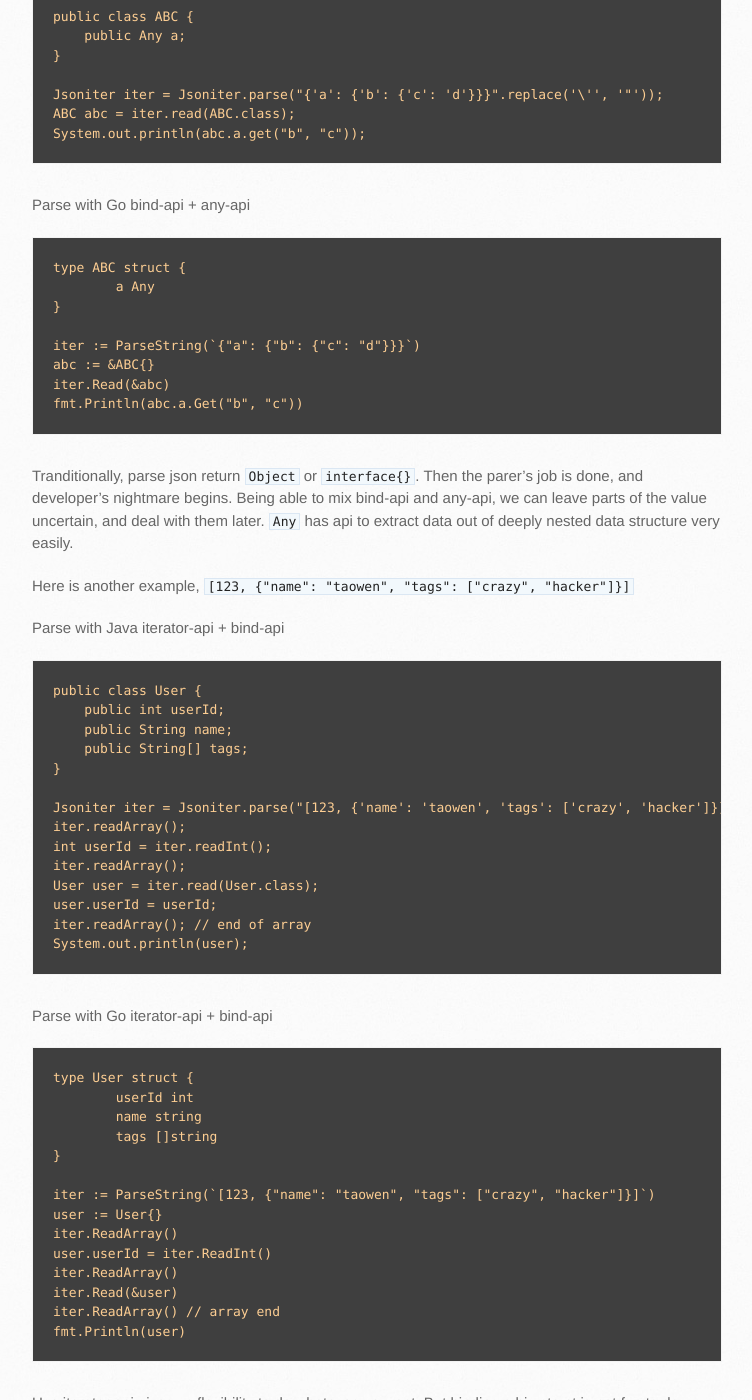
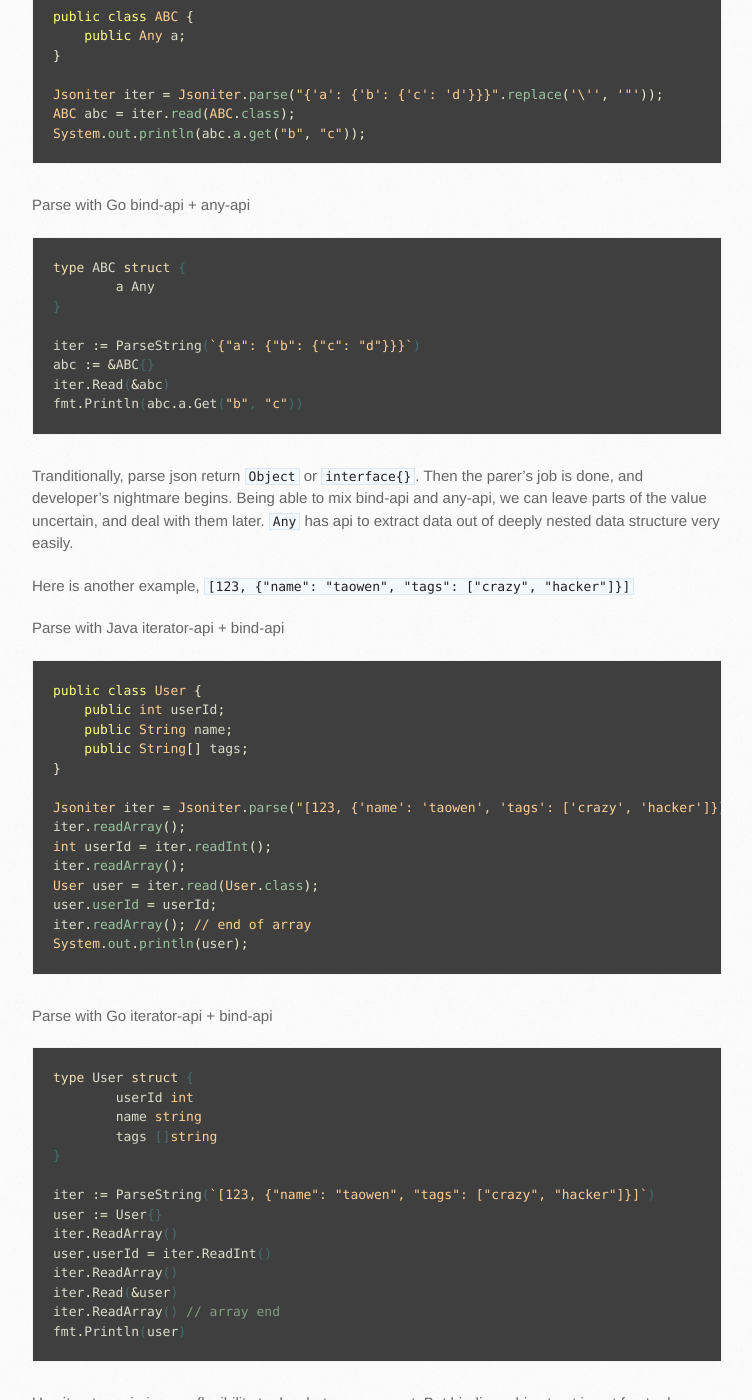
Before and after one commit to json-iterator/json-iterator.github.io, a Jekyll site: the page built from api.md, in a window 1280 px wide and 1400 px high, scrolled down 1022 px. Shown: the whole window, without its empty margins (138-890 px from the left). Built offline with Jekyll 4.4.1, drawn with Linux system fonts in a browser that asks for light colours; comment, search, counter and statistics services are not loaded; some of the changed text lies outside the part shown.

Commit message:
Update api.md

````diff
--- a/api.md
+++ b/api.md
@@ -21,7 +21,7 @@ And best of all, you can mix them up when parsing one document. Let's see some c
 Given this document `{"a": {"b": {"c": "d"}}}`
 
 Parse with Java bind-api + any-api
-```
+```java
 public class ABC {
     public Any a;
 }
@@ -33,7 +33,7 @@ System.out.println(abc.a.get("b", "c"));
 
 Parse with Go bind-api + any-api
 
-```
+```go
 type ABC struct {
 	a Any
 }
@@ -51,7 +51,7 @@ Here is another example, `[123, {"name": "taowen", "tags": ["crazy", "hacker"]}]
 
 Parse with Java iterator-api + bind-api
 
-```
+```java
 public class User {
     public int userId;
     public String name;
@@ -70,7 +70,7 @@ System.out.println(user);
 
 Parse with Go iterator-api + bind-api
 
-```
+```go
 type User struct {
 	userId int
 	name string
@@ -292,7 +292,7 @@ The downside of binding is there is always exception. We want the field to be st
 
 Register type decoder to parse element of specific type to use your callback
 
-```
+```java
 Jsoniter.registerTypeDecoder(Date.class, new Decoder() {
     @Override
     public Object decode(Type type, Jsoniter iter) throws IOException {
@@ -307,7 +307,7 @@ Jsoniter.clearDecoders();
 
 Register field decoder to special handle the fields chosen
 
-```
+```java
 Jsoniter.registerFieldDecoder(SimpleObject.class, "field1", new Decoder(){
     @Override
     public Object decode(Type type, Jsoniter iter) throws IOException {
````
